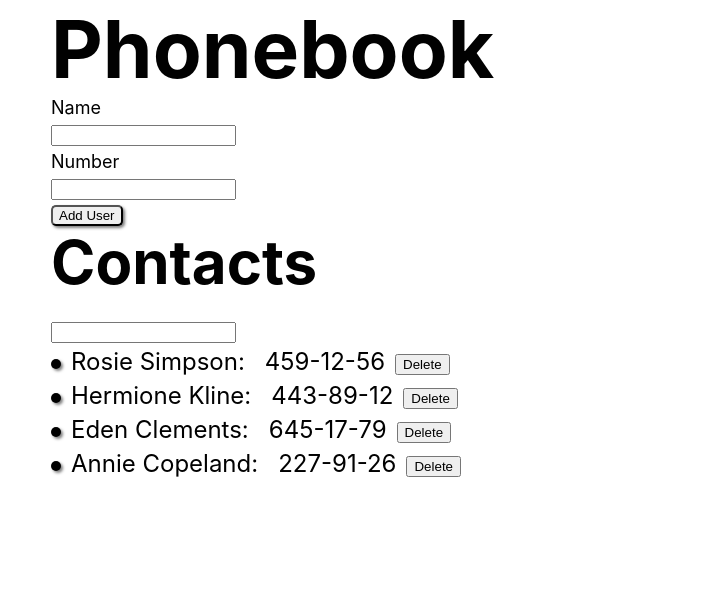
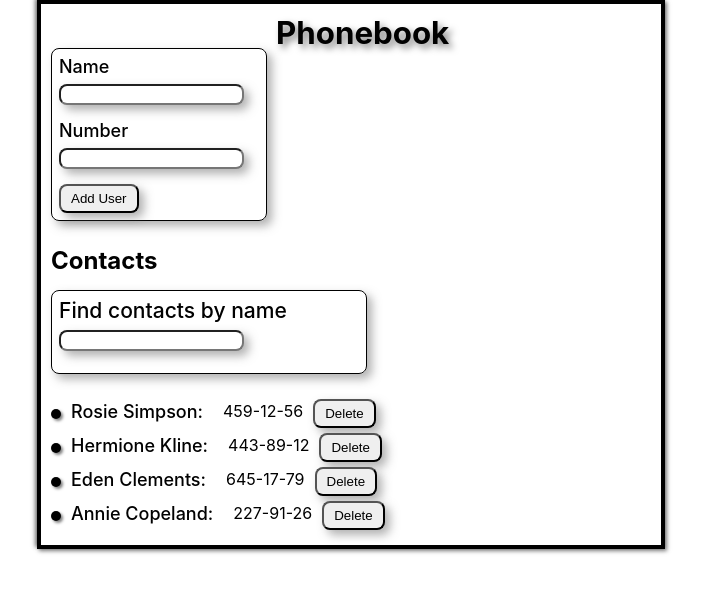
Before and after one commit to VIlliaV/goit-react-hw-02-phonebook, a React (Create React App) app: page / in a window 1280 px wide. Shown: the top 592 px of the page, without its empty margins (289-990 px from the left). Built offline with nearby package versions, Linux system fonts and the light colour scheme.

Commit message:
done style

```diff
--- a/src/components/App.jsx
+++ b/src/components/App.jsx
@@ -1,4 +1,3 @@
-import { nanoid } from 'nanoid';
 import { Component } from 'react';
 
 import { Container } from './App.styled';
@@ -14,35 +13,25 @@ export class App extends Component {
       { id: 'id-4', name: 'Annie Copeland', number: '227-91-26' },
     ],
     filter: '',
-    name: '',
-    number: '',
   };
 
   changeHandler = ({ target: { value, name } }) => {
     this.setState({ [name]: value });
   };
 
-  addNewUser = e => {
-    e.preventDefault();
-    const { contacts, name, number } = this.state;
-
+  updateContacts = newUser => {
+    const { name } = newUser;
+    const { contacts } = this.state;
     if (contacts.find(option => option.name === name)) {
       alert(`${name} already in contact`);
       return;
     }
-    const newUser = {
-      id: nanoid(),
-      name,
-      number,
-    };
 
     this.setState(prevState => {
       return { contacts: [...prevState.contacts, newUser] };
     });
-    e.target.reset();
   };
   deleteContact = id => {
-    console.log('id :>> ', id);
     this.setState(prevState => {
       return {
         contacts: prevState.contacts.filter(contact => contact.id !== id),
@@ -55,7 +44,7 @@ export class App extends Component {
       <Container>
         <h1>Phonebook</h1>
         <ContactForm
-          addNewUser={this.addNewUser}
+          updateContacts={this.updateContacts}
           changeHandler={this.changeHandler}
         />
         <h2>Contacts</h2>
--- a/src/components/App.styled.js
+++ b/src/components/App.styled.js
@@ -1,11 +1,40 @@
 import styled from 'styled-components';
 
 export const Container = styled.div`
-  height: 100vh;
   display: block;
   width: 600px;
+  padding: 10px;
   margin: 0px auto;
+  border: 4px solid black;
+  box-shadow: 2px 2px 4px rgba(0, 0, 0, 0.5), -2px -2px 4px rgba(0, 0, 0, 0.5);
+  font-size: 16px;
+  color: #010101;
 
-  font-size: 40px;
-  color: #010101;
+  & h1 {
+    height: 34px;
+    width: 150px;
+    margin: 0 auto;
+
+    animation-name: myAnimation;
+    animation-duration: 10s;
+    animation-iteration-count: infinite;
+
+    @keyframes myAnimation {
+      0% {
+        font-size: 24px;
+        text-shadow: 2px 2px 4px rgba(0, 0, 0, 0.5);
+      }
+      50% {
+        font-size: 32px;
+        text-shadow: 4px 4px 8px rgba(0, 0, 0, 0.5);
+      }
+      100% {
+        font-size: 24px;
+        text-shadow: 2px 2px 4px rgba(0, 0, 0, 0.5);
+      }
+    }
+  }
+  & h2 {
+    margin-bottom: 15px;
+  }
 `;
--- a/src/components/ContactForm/ContactForm.jsx
+++ b/src/components/ContactForm/ContactForm.jsx
@@ -1,14 +1,35 @@
 import { Component } from 'react';
+import { nanoid } from 'nanoid';
+import PropTypes from 'prop-types';
 
 import { Form } from './ContactForm.styled';
 
 export class ContactForm extends Component {
+  state = {
+    name: '',
+    number: '',
+  };
+  addNewUser = e => {
+    e.preventDefault();
+    const { name, number } = this.state;
+    const newUser = {
+      id: nanoid(),
+      name,
+      number,
+    };
+    this.props.updateContacts(newUser);
+    e.target.reset();
+  };
+
+  changeHandler = ({ target: { value, name } }) => {
+    this.setState({ [name]: value });
+  };
   render() {
     return (
-      <Form onSubmit={e => this.props.addNewUser(e)}>
+      <Form onSubmit={this.addNewUser}>
         <p>Name</p>
         <input
-          onChange={e => this.props.changeHandler(e)}
+          onChange={this.changeHandler}
           type="text"
           name="name"
           pattern="^[a-zA-Zа-яА-Я]+(([' -][a-zA-Zа-яА-Я ])?[a-zA-Zа-яА-Я]*)*$"
@@ -17,7 +38,7 @@ export class ContactForm extends Component {
         />
         <p>Number</p>
         <input
-          onChange={e => this.props.changeHandler(e)}
+          onChange={this.changeHandler}
           type="tel"
           name="number"
           pattern="\+?\d{1,4}?[-.\s]?\(?\d{1,3}?\)?[-.\s]?\d{1,4}[-.\s]?\d{1,4}[-.\s]?\d{1,9}"
@@ -29,3 +50,8 @@ export class ContactForm extends Component {
     );
   }
 }
+
+ContactForm.propTypes = {
+  updateContacts: PropTypes.func.isRequired,
+  changeHandler: PropTypes.func.isRequired,
+};
--- a/src/components/ContactForm/ContactForm.styled.js
+++ b/src/components/ContactForm/ContactForm.styled.js
@@ -1,17 +1,29 @@
 import styled from 'styled-components';
 
 export const Form = styled.form`
+  width: 200px;
+  padding: 7px;
+  margin-bottom: 25px;
   font-size: 18px;
-
+  border: 1px solid black;
+  border-radius: 8px;
+  box-shadow: 5px 5px 10px rgb(101, 101, 101, 0.5);
   & p {
+    font-weight: 500;
     margin-bottom: 5px;
   }
   & input {
-    margin-bottom: 5px;
+    margin-bottom: 15px;
+    border-radius: 8px;
+    box-shadow: 5px 5px 10px rgb(101, 101, 101, 0.5);
   }
   & button {
-    display: block;
-    border-radius: 5px;
-    box-shadow: 2px 2px 3px rgba(0, 0, 0, 0.5);
+    padding: 5px 10px;
+    border-radius: 8px;
+    box-shadow: 5px 5px 10px rgb(101, 101, 101, 0.5);
+    cursor: pointer;
+    &:hover {
+      background-color: rgb(101, 101, 101, 0.5);
+    }
   }
 `;
--- a/src/components/ContactItem/ContactItem.jsx
+++ b/src/components/ContactItem/ContactItem.jsx
@@ -1,16 +1,14 @@
 import { Component } from 'react';
+
 import { Item } from './ContactItem.styled';
 
 export class ContactItem extends Component {
-  renderFilter = () => {
-    const filterName = this.props.filter;
-  };
   render() {
     const contacts = this.props.contacts;
     return contacts.map(({ id, name, number }) => (
       <Item key={id}>
         <span></span>
-        <p>{name}: </p>
+        <p className="name">{name}: </p>
         <p> {number}</p>
         <button onClick={() => this.props.deleteContact(id)}>Delete</button>
       </Item>
--- a/src/components/ContactItem/ContactItem.styled.js
+++ b/src/components/ContactItem/ContactItem.styled.js
@@ -3,9 +3,16 @@ import styled from 'styled-components';
 export const Item = styled.li`
   display: flex;
   align-items: center;
-  font-size: 24px;
+  margin-bottom: 5px;
+  font-size: 16px;
+
   & p {
     margin: 0px 10px 5px;
+    /* font-weight: 500; */
+  }
+  & .name {
+    font-size: 18px;
+    font-weight: 500;
   }
   & span {
     background-color: black;
@@ -14,4 +21,13 @@ export const Item = styled.li`
     border-radius: 50%;
     box-shadow: 2px 2px 3px rgba(0, 0, 0, 0.5);
   }
+  & button {
+    padding: 5px 10px;
+    border-radius: 8px;
+    box-shadow: 5px 5px 10px rgb(101, 101, 101, 0.5);
+    cursor: pointer;
+    &:hover {
+      background-color: rgb(101, 101, 101, 0.5);
+    }
+  }
 `;
--- a/src/components/ContactList/ContactList.jsx
+++ b/src/components/ContactList/ContactList.jsx
@@ -1,3 +1,5 @@
+import PropTypes from 'prop-types';
+
 import { ContactItem } from '../ContactItem/ContactItem';
 
 export const ContactList = ({ contacts, filter, deleteContact }) => {
@@ -11,3 +13,15 @@ export const ContactList = ({ contacts, filter, deleteContact }) => {
     </ul>
   );
 };
+
+ContactList.propTypes = {
+  contacts: PropTypes.arrayOf(
+    PropTypes.shape({
+      id: PropTypes.string.isRequired,
+      name: PropTypes.string.isRequired,
+      number: PropTypes.string.isRequired,
+    }).isRequired
+  ).isRequired,
+  filter: PropTypes.string.isRequired,
+  deleteContact: PropTypes.func.isRequired,
+};
--- a/src/components/Filter/Filter.jsx
+++ b/src/components/Filter/Filter.jsx
@@ -1,13 +1,22 @@
 import { Component } from 'react';
+import PropTypes from 'prop-types';
+import { Container } from './Filter.styled';
 
 export class Filter extends Component {
   render() {
     return (
-      <input
-        onChange={e => this.props.changeHandler(e)}
-        type="text"
-        name="filter"
-      />
+      <Container>
+        <h3>Find contacts by name</h3>
+        <input
+          onChange={e => this.props.changeHandler(e)}
+          type="text"
+          name="filter"
+        />
+      </Container>
     );
   }
 }
+
+Filter.propTypes = {
+  changeHandler: PropTypes.func.isRequired,
+};
--- a/src/components/Filter/Filter.styled.js
+++ b/src/components/Filter/Filter.styled.js
@@ -0,0 +1,20 @@
+import styled from 'styled-components';
+
+export const Container = styled.div`
+  width: 300px;
+  padding: 7px;
+  margin-bottom: 25px;
+  font-size: 18px;
+  border: 1px solid black;
+  border-radius: 8px;
+  box-shadow: 5px 5px 10px rgb(101, 101, 101, 0.5);
+  & h3 {
+    font-weight: 500;
+    margin-bottom: 5px;
+  }
+  & input {
+    margin-bottom: 15px;
+    border-radius: 8px;
+    box-shadow: 5px 5px 10px rgb(101, 101, 101, 0.5);
+  }
+`;
```
Also changed, not shown: src/components/ContactList/ContactList.styled.js (deleted).
